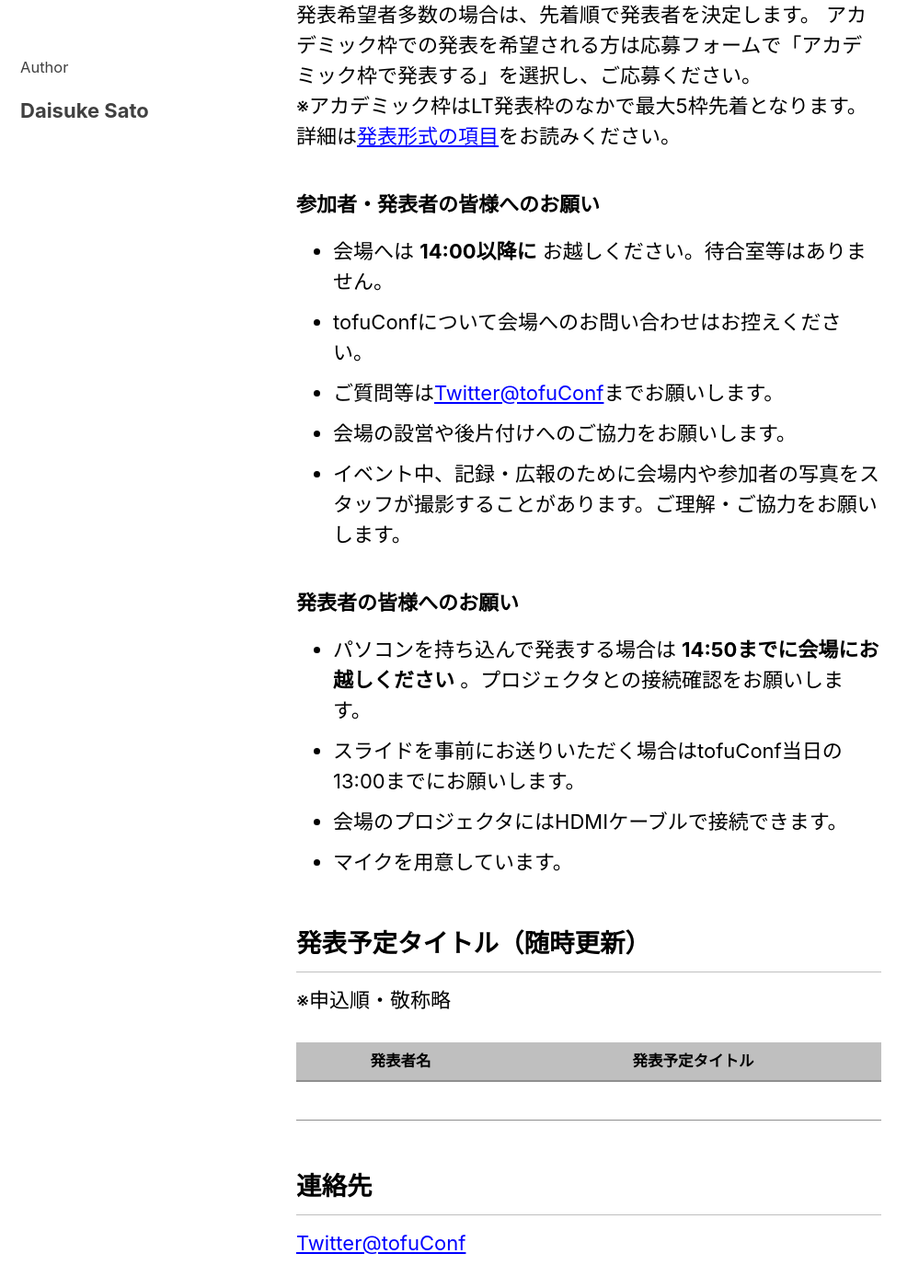
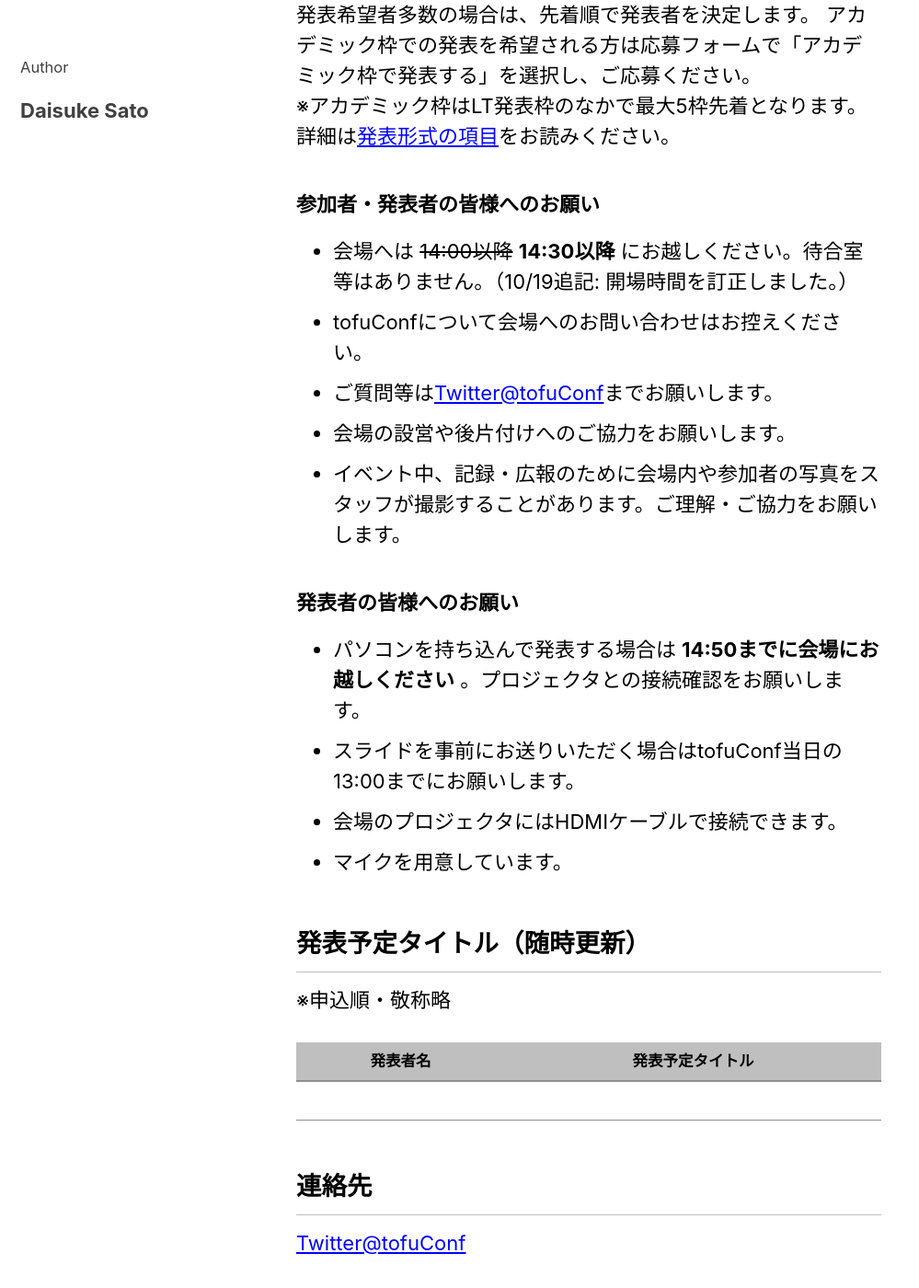
Before and after one commit to tofuconf/tofuconf.club, a Jekyll site: the page built from _posts/2018-10-15-3rd-tofuconf-general.md, in a window 1280 px wide and 1400 px high, scrolled down 3179 px. Shown: the whole window at 92% size, without its empty margins (0-999 px from the left). Built offline with Jekyll 4.4.1, drawn with Linux system fonts in a browser that asks for light colours; nearby versions of some CDN libraries; some of the changed text lies outside the part shown.

Commit message:
Update opening hours

```diff
--- a/_posts/2018-10-15-3rd-tofuconf-general.md
+++ b/_posts/2018-10-15-3rd-tofuconf-general.md
@@ -98,7 +98,7 @@ tofuConf#3ではアカデミック枠(課題研究や卒論など)を用意し
 
 ### 参加者・発表者の皆様へのお願い
 
-* 会場へは __14:00以降に__ お越しください。待合室等はありません。
+* 会場へは ~~14:00以降~~ __14:30以降__ にお越しください。待合室等はありません。（10/19追記: 開場時間を訂正しました。）
 * tofuConfについて会場へのお問い合わせはお控えください。
 * ご質問等は[Twitter@tofuConf](https://twitter.com/tofuConf){:target="_blank"}までお願いします。
 * 会場の設営や後片付けへのご協力をお願いします。
@@ -130,6 +130,10 @@ tofuConf#3ではアカデミック枠(課題研究や卒論など)を用意し
 
 * ページを公開しました。
 
+### 2018年10月19日
+
+* 開場時間を訂正しました。
+
 
 
 __本企画は東京工業大学附属科学技術高等学校並びに芝浦工業会によるものではありません。__
```
Also changed, not shown: other parts of _posts/2018-10-15-3rd-tofuconf-general.md (+1 -1 lines).
